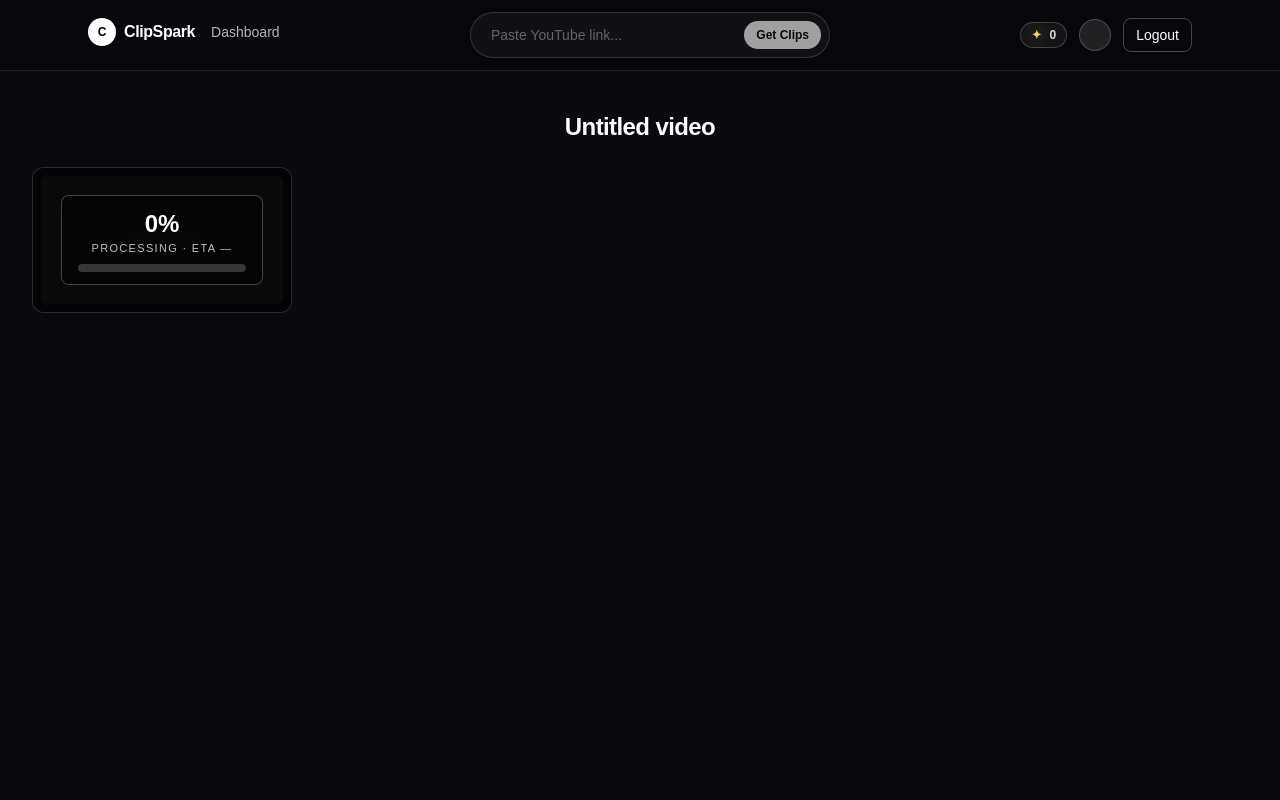
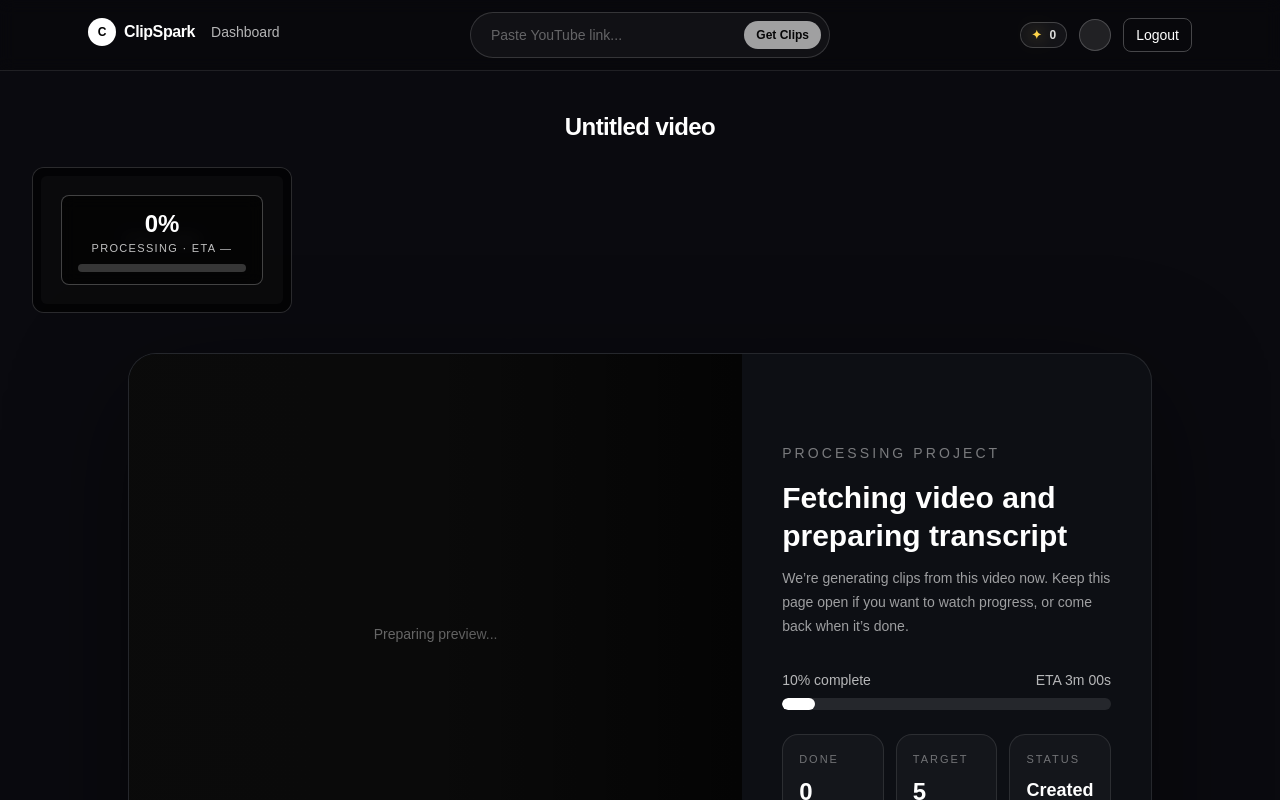
Before and after one commit to Duychinni/animecut, a Next.js app: page /dashboard/projects/1 in a window 1280 px wide. Shown: the top 800 px of the page. Built offline with nearby package versions, Linux system fonts and the light colour scheme; no server answers; the database is empty.

Commit message:
Show large centered processing hero on project page

```diff
--- a/app/dashboard/projects/[projectId]/page.tsx
+++ b/app/dashboard/projects/[projectId]/page.tsx
@@ -23,6 +23,66 @@ type CandidateRow = {
   rank: number | null;
 };
 
+function fmtDuration(totalSec: number | null | undefined) {
+  if (typeof totalSec !== 'number' || !Number.isFinite(totalSec)) return '—';
+  const s = Math.max(0, Math.round(totalSec));
+  const m = Math.floor(s / 60);
+  const r = s % 60;
+  return `${m}m ${String(r).padStart(2, '0')}s`;
+}
+
+function parseYouTubeId(url: string | null | undefined): string | null {
+  if (!url) return null;
+  try {
+    const u = new URL(url);
+    if (u.hostname.includes('youtu.be')) return u.pathname.replace('/', '') || null;
+    if (u.hostname.includes('youtube.com')) return u.searchParams.get('v');
+    return null;
+  } catch {
+    return null;
+  }
+}
+
+function targetClipCountForDuration(totalSeconds: number) {
+  const minutes = totalSeconds / 60;
+  if (minutes <= 5) return 5;
+  if (minutes <= 15) return 7;
+  if (minutes <= 30) return 10;
+  if (minutes <= 60) return 15;
+  if (minutes <= 120) return 20;
+  return 25;
+}
+
+function computeProgress(status: string, doneExports: number, targetCount: number, elapsedSeconds: number) {
+  const safeTarget = Math.max(1, targetCount);
+
+  if (status === 'completed') return 100;
+
+  if (status === 'created') {
+    const early = Math.min(42, 10 + Math.floor(elapsedSeconds / 4));
+    return early;
+  }
+
+  if (status === 'transcribed') {
+    const mid = Math.min(62, 45 + Math.floor(elapsedSeconds / 6));
+    return mid;
+  }
+
+  if (status === 'analyzed') {
+    return Math.min(99, Math.round(65 + (doneExports / safeTarget) * 35));
+  }
+
+  return 5;
+}
+
+function getProcessingLabel(status: string) {
+  if (status === 'created') return 'Fetching video and preparing transcript';
+  if (status === 'transcribed') return 'Transcript ready — finding the best moments';
+  if (status === 'analyzed') return 'Rendering clips and packaging exports';
+  if (status === 'completed') return 'Completed';
+  return 'Processing your video';
+}
+
 export default async function ProjectDetailPage({
   params,
   searchParams,
@@ -35,10 +95,10 @@ export default async function ProjectDetailPage({
   const autoStart = autorun === '1' || autorun === 'true';
   const supabase = await createClient();
 
-  const [{ data: projectRow }, { data: exportsRows }, { data: candidateRows }] = await Promise.all([
+  const [{ data: projectRow }, { data: exportsRows }, { data: candidateRows }, { data: transcriptRow }] = await Promise.all([
     supabase
       .from('projects')
-      .select('title, source_type, source_url, source_title')
+      .select('title, status, source_type, source_url, source_title, source_thumbnail_url, created_at')
       .eq('id', projectId)
       .single(),
     supabase
@@ -52,11 +112,16 @@ export default async function ProjectDetailPage({
       .select('id, title, overall_score, start_sec, end_sec, reason, hook_strength, rank')
       .eq('project_id', projectId)
       .limit(50),
+    supabase
+      .from('transcripts')
+      .select('segments_json')
+      .eq('project_id', projectId)
+      .order('created_at', { ascending: false })
+      .limit(1)
+      .single(),
   ]);
 
-  const candidatesById = new Map<string, CandidateRow>(
-    ((candidateRows ?? []) as CandidateRow[]).map((c) => [String(c.id), c]),
-  );
+  const candidatesById = new Map<string, CandidateRow>(((candidateRows ?? []) as CandidateRow[]).map((c) => [String(c.id), c]));
 
   const exportItems = await Promise.all(
     ((exportsRows ?? []) as ExportRow[]).map(async (row) => {
@@ -92,6 +157,31 @@ export default async function ProjectDetailPage({
         ? projectRow.title.trim()
         : 'Untitled video';
 
+  const transcriptSegments = Array.isArray(transcriptRow?.segments_json) ? (transcriptRow?.segments_json as { end?: number }[]) : [];
+  const totalSeconds = transcriptSegments.reduce((acc, s) => Math.max(acc, Number(s?.end ?? 0)), 0);
+  const targetCount = Math.max(1, targetClipCountForDuration(totalSeconds));
+  const doneExports = exportItems.filter((row) => row.status === 'done').length;
+  const activeExports = exportItems.filter((row) => row.status === 'queued' || row.status === 'processing').length;
+  const failedExports = exportItems.filter((row) => row.status === 'error').length;
+  const createdAtMs = projectRow?.created_at ? new Date(projectRow.created_at).getTime() : Date.now();
+  const elapsedSeconds = Math.max(0, Math.round((Date.now() - createdAtMs) / 1000));
+  const isReallyCompleted =
+    activeExports === 0 &&
+    (doneExports >= targetCount || doneExports + failedExports >= targetCount || (exportItems.length > 0 && doneExports === exportItems.length));
+  const effectiveStatus = isReallyCompleted ? 'completed' : String(projectRow?.status ?? 'created');
+  const progressPercent = isReallyCompleted ? 100 : computeProgress(effectiveStatus, doneExports, targetCount, elapsedSeconds);
+
+  let etaSeconds: number | null = null;
+  if (effectiveStatus === 'created') etaSeconds = 180;
+  else if (effectiveStatus === 'transcribed') etaSeconds = 100;
+  else if (effectiveStatus === 'analyzed') etaSeconds = Math.max(0, targetCount - doneExports) * 45;
+  else if (effectiveStatus === 'completed') etaSeconds = 0;
+
+  const youtubeId = parseYouTubeId(projectRow?.source_url ?? null);
+  const fallbackThumbnail = youtubeId ? `https://img.youtube.com/vi/${youtubeId}/hqdefault.jpg` : null;
+  const heroThumbnail = projectRow?.source_thumbnail_url || fallbackThumbnail;
+  const showProcessingHero = effectiveStatus !== 'completed';
+
   return (
     <main className="mx-auto w-full max-w-[2400px] space-y-6 px-8 py-10">
       <section>
@@ -103,7 +193,58 @@ export default async function ProjectDetailPage({
           <PipelineRunner projectId={projectId} autoStart={autoStart} />
         </div>
 
-        {exportItems.length ? (
+        {showProcessingHero ? (
+          <div className="mt-10 flex min-h-[68vh] items-center justify-center">
+            <div className="w-full max-w-5xl overflow-hidden rounded-[28px] border border-white/10 bg-[#0d0f14] shadow-[0_30px_120px_rgba(0,0,0,0.45)]">
+              <div className="grid min-h-[560px] lg:grid-cols-[1.2fr_0.8fr]">
+                <div className="relative bg-black">
+                  {heroThumbnail ? (
+                    // eslint-disable-next-line @next/next/no-img-element
+                    <img src={heroThumbnail} alt={pageTitle} className="h-full w-full object-cover opacity-80" />
+                  ) : (
+                    <div className="grid h-full min-h-[320px] place-items-center bg-white/5 text-sm text-white/50">Preparing preview...</div>
+                  )}
+                  <div className="absolute inset-0 bg-gradient-to-r from-black/20 via-black/25 to-black/70" />
+                </div>
+
+                <div className="flex flex-col justify-center px-8 py-10 lg:px-10">
+                  <p className="text-sm uppercase tracking-[0.22em] text-white/45">Processing project</p>
+                  <h2 className="mt-4 text-3xl font-semibold leading-tight text-white">{getProcessingLabel(effectiveStatus)}</h2>
+                  <p className="mt-3 max-w-md text-sm leading-6 text-white/60">
+                    We’re generating clips from this video now. Keep this page open if you want to watch progress, or come back when it’s done.
+                  </p>
+
+                  <div className="mt-8 space-y-4">
+                    <div>
+                      <div className="mb-2 flex items-center justify-between text-sm text-white/70">
+                        <span>{progressPercent}% complete</span>
+                        <span>ETA {fmtDuration(etaSeconds)}</span>
+                      </div>
+                      <div className="h-3 overflow-hidden rounded-full bg-white/10">
+                        <div className="h-full rounded-full bg-white transition-all" style={{ width: `${Math.max(6, Math.min(100, progressPercent))}%` }} />
+                      </div>
+                    </div>
+
+                    <div className="grid grid-cols-3 gap-3 pt-2">
+                      <div className="rounded-2xl border border-white/10 bg-white/[0.03] px-4 py-4">
+                        <p className="text-[11px] uppercase tracking-[0.18em] text-white/40">Done</p>
+                        <p className="mt-2 text-2xl font-semibold text-white">{doneExports}</p>
+                      </div>
+                      <div className="rounded-2xl border border-white/10 bg-white/[0.03] px-4 py-4">
+                        <p className="text-[11px] uppercase tracking-[0.18em] text-white/40">Target</p>
+                        <p className="mt-2 text-2xl font-semibold text-white">{targetCount}</p>
+                      </div>
+                      <div className="rounded-2xl border border-white/10 bg-white/[0.03] px-4 py-4">
+                        <p className="text-[11px] uppercase tracking-[0.18em] text-white/40">Status</p>
+                        <p className="mt-2 text-lg font-semibold capitalize text-white">{effectiveStatus}</p>
+                      </div>
+                    </div>
+                  </div>
+                </div>
+              </div>
+            </div>
+          </div>
+        ) : exportItems.length ? (
           <TopClipsBoard
             projectId={projectId}
             clips={exportItems.map((row) => ({
@@ -121,7 +262,6 @@ export default async function ProjectDetailPage({
           />
         ) : null}
       </section>
-
     </main>
   );
 }
```
